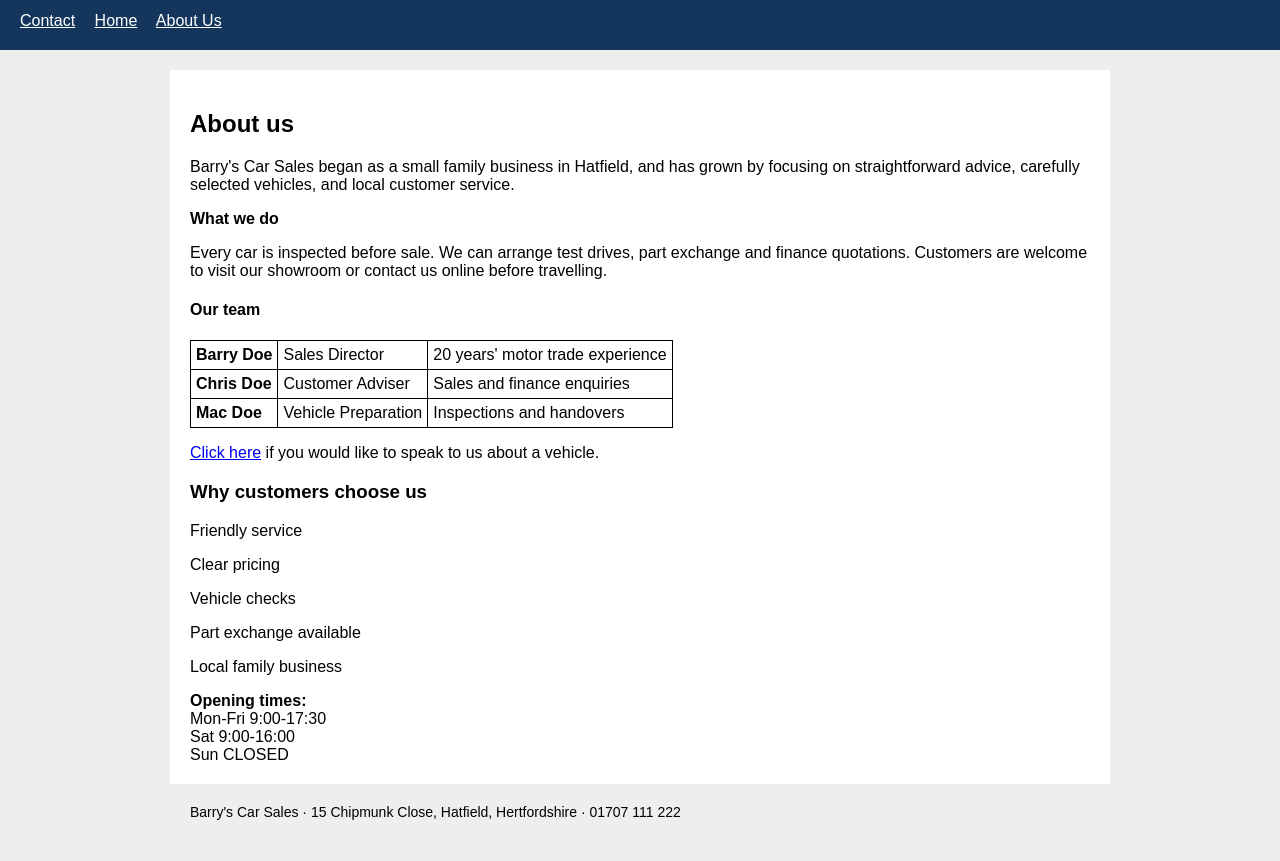
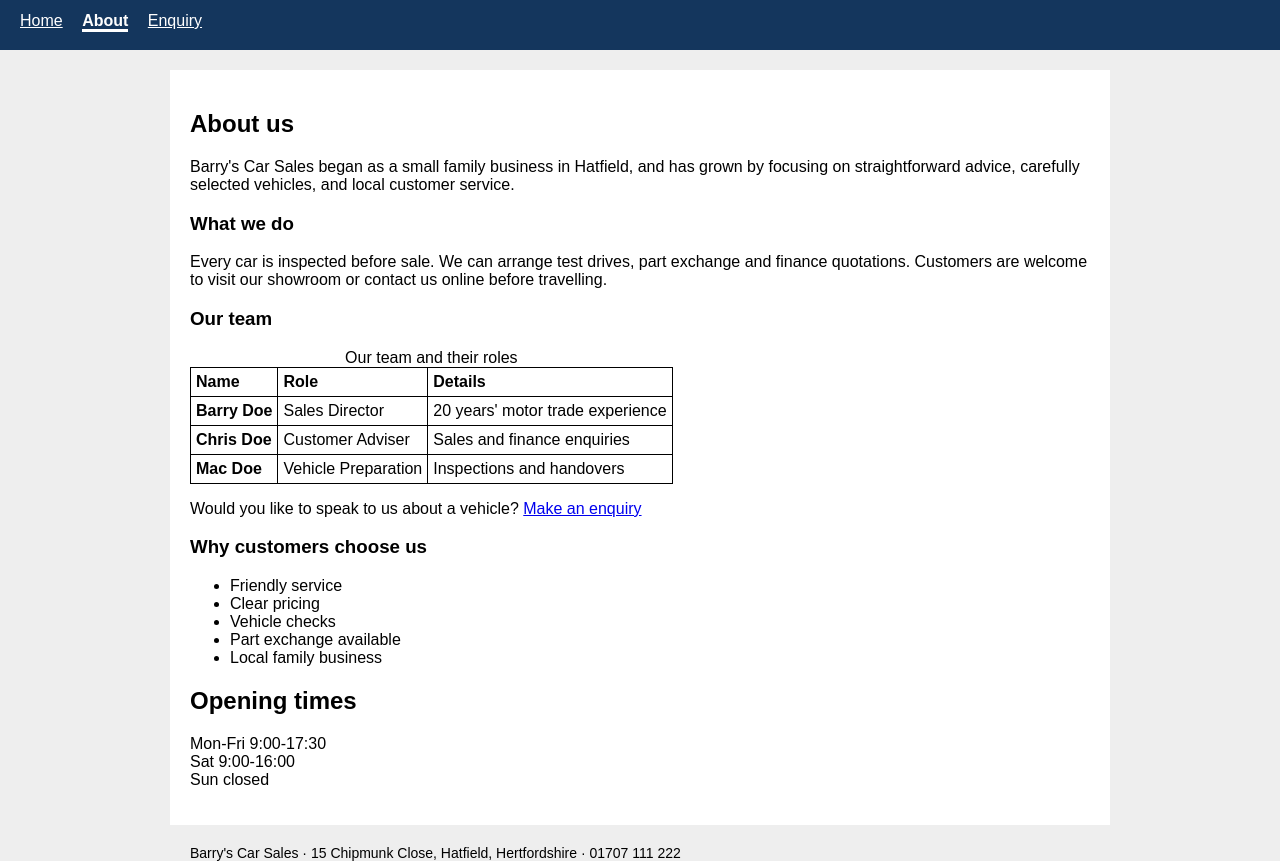
Before and after one commit to kasfandyar276-sys/barry_car_sales_accessibility, a plain HTML site: page about.html in a window 1280 px wide. Shown: the part 96-957 px from the top of the page. Before the commit the page ends 916 px from the top, so only its background shows below. Drawn offline with Linux system fonts and the light colour scheme.

Commit message:
Fix about page: headings, data table headers, list, link text, skip link

```diff
--- a/about.html
+++ b/about.html
@@ -2,11 +2,13 @@
 <html lang="en">
 <head>
     <meta charset="utf-8">
+    <meta name="viewport" content="width=device-width, initial-scale=1">
     <title>About Barry's Car Sales</title>
     <link rel="stylesheet" href="styles.css">
     <script src="script.js" defer></script>
 </head>
 <body>
+<a class="skip-link" href="#main">Skip to main content</a>
 <header>
     <div>
         <div>
@@ -16,59 +18,69 @@
         <div>Call 01707 111 222</div>
     </div>
     <nav>
-        <a href="enquiry.html">Contact</a>
         <a href="index.html">Home</a>
-        <a href="about.html">About Us</a>
+        <a href="about.html" aria-current="page">About</a>
+        <a href="enquiry.html">Enquiry</a>
     </nav>
 </header>
 
-<main>
+<main id="main">
     <div>
         <section>
             <h2>About us</h2>
             <p>Barry's Car Sales began as a small family business in Hatfield, and has grown by focusing on straightforward advice, carefully selected vehicles, and local customer service.</p>
 
-            <div><strong>What we do</strong></div>
+            <h3>What we do</h3>
             <p>Every car is inspected before sale. We can arrange test drives, part exchange and finance quotations. Customers are welcome to visit our showroom or contact us online before travelling.</p>
 
-            <h4>Our team</h4>
+            <h3>Our team</h3>
             <table>
+                <caption>Our team and their roles</caption>
                 <tr>
-                    <td><strong>Barry Doe</strong></td>
+                    <th scope="col">Name</th>
+                    <th scope="col">Role</th>
+                    <th scope="col">Details</th>
+                </tr>
+                <tr>
+                    <th scope="row">Barry Doe</th>
                     <td>Sales Director</td>
                     <td>20 years' motor trade experience</td>
                 </tr>
                 <tr>
-                    <td><strong>Chris Doe</strong></td>
+                    <th scope="row">Chris Doe</th>
                     <td>Customer Adviser</td>
                     <td>Sales and finance enquiries</td>
                 </tr>
                 <tr>
-                    <td><strong>Mac Doe</strong></td>
+                    <th scope="row">Mac Doe</th>
                     <td>Vehicle Preparation</td>
                     <td>Inspections and handovers</td>
                 </tr>
             </table>
 
-            <p><a href="enquiry.html">Click here</a> if you would like to speak to us about a vehicle.</p>
+            <p>Would you like to speak to us about a vehicle? <a href="enquiry.html">Make an enquiry</a></p>
         </section>
 
         <aside>
             <h3>Why customers choose us</h3>
-            <p>Friendly service</p>
-            <p>Clear pricing</p>
-            <p>Vehicle checks</p>
-            <p>Part exchange available</p>
-            <p>Local family business</p>
+            <ul>
+                <li>Friendly service</li>
+                <li>Clear pricing</li>
+                <li>Vehicle checks</li>
+                <li>Part exchange available</li>
+                <li>Local family business</li>
+            </ul>
         </aside>
     </div>
 
-    <div>
-        <strong>Opening times:</strong><br>
-        Mon-Fri 9:00-17:30<br>
-        Sat 9:00-16:00<br>
-        Sun CLOSED
-    </div>
+    <section>
+        <h2>Opening times</h2>
+        <p>
+            Mon-Fri 9:00-17:30<br>
+            Sat 9:00-16:00<br>
+            Sun closed
+        </p>
+    </section>
 </main>
 
 <footer>
```
